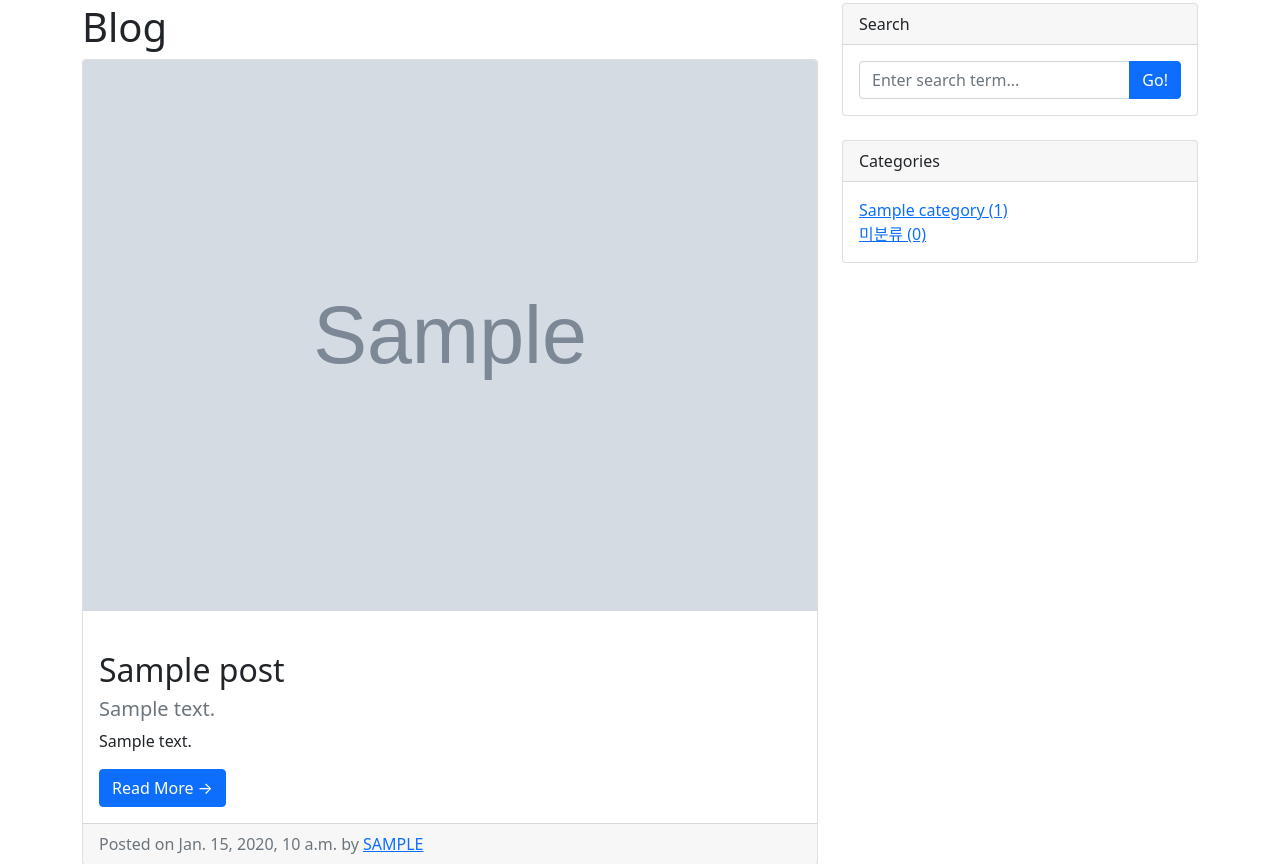
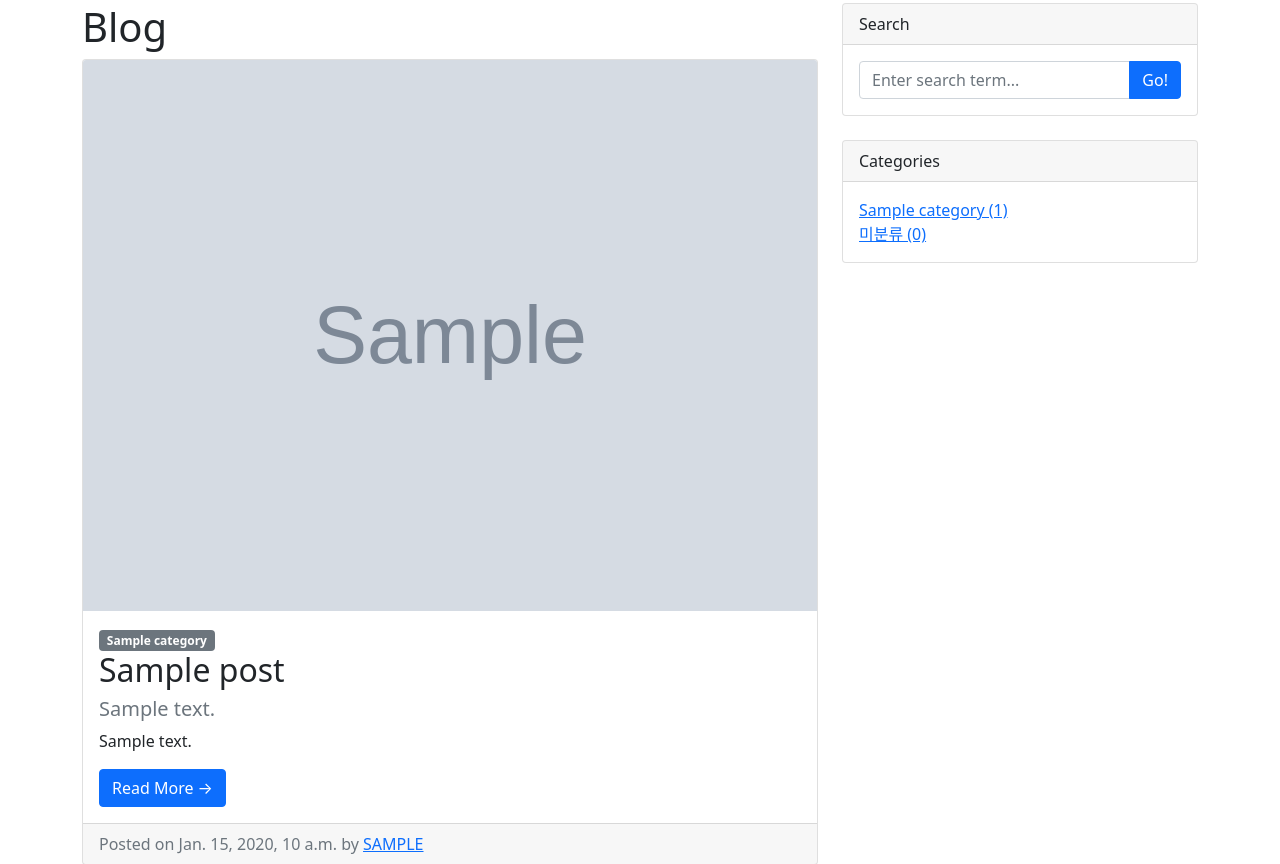
Before and after one commit to roykimm/django-blog, a Django app: page /myblog/ in a window 1280 px wide. Shown: the part 356-1220 px from the top of the page. Run offline with Django 3.2, Linux system fonts and the light colour scheme; tables that the repository leaves empty hold one stand-in row (values such as "Sample post"); grey boxes marked "Sample" are stand-in pictures; some libraries are stand-ins or nearby versions.

Commit message:
포스트 상세페이지에 카테고리 기능 추가하기

```diff
--- a/blog/myblog/templates/myblog/post_detail.html
+++ b/blog/myblog/templates/myblog/post_detail.html
@@ -7,9 +7,9 @@
 {% block main_area %}
     <div class="post-area">
         {% if post.category %}
-            <span class="badge badge-secondary float-right">{{post.category}}</span>
+            <span class="badge bg-secondary float-right">{{post.category}}</span>
         {% else %}
-            <span class="badge badge-secondary float-right">미분류</span>
+            <span class="badge bg-secondary float-right">미분류</span>
         {% endif %}
         <!-- Title -->
         <h1 class="mt-4">{{post.title}}</h1>
--- a/blog/myblog/templates/myblog/post_list.html
+++ b/blog/myblog/templates/myblog/post_list.html
@@ -12,9 +12,9 @@
         {% endif%}
         <div class="card-body">
             {% if p.category %}
-                <span class="badge badge-secondary float-right">{{p.category}}</span>
+                <span class="badge bg-secondary float-right">{{p.category}}</span>
             {% else %}
-                <span class="badge badge-secondary float-right">미분류</span>
+                <span class="badge bg-secondary float-right">미분류</span>
             {% endif %}
             <h2 class="card-title">{{p.title}}</h2>
             {% if p.hook_text %}
```
